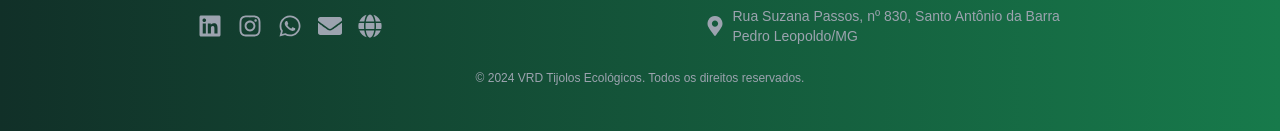
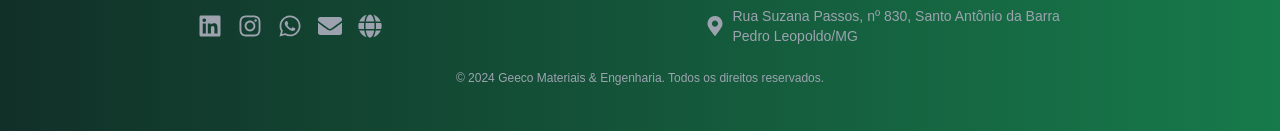
Before and after one commit to GustavoGFG/geeco-lp, a Next.js app: page / in a window 1280 px wide. Shown: the part 4808-4939 px from the top of the page. Built offline with nearby package versions, Linux system fonts and the light colour scheme.

Commit message:
faq changes

```diff
--- a/src/components/Faq.tsx
+++ b/src/components/Faq.tsx
@@ -155,18 +155,17 @@ export const FAQSection = () => {
       </div>
       <ContactSection
         socialLinks={{
-          linkedin: "https://www.linkedin.com/in/seu-linkedin",
-          instagram: "https://www.instagram.com/seu-instagram",
+          linkedin: "https://www.linkedin.com/company/geecomateriais/",
+          instagram: "https://www.instagram.com/geecomateriais/",
           whatsapp:
-            "https://api.whatsapp.com/send?phone=5531990647330&text=Olá, gostaria de saber mais sobre os tijolos ecológicos.",
-          email: "seu-email@dominio.com",
-          website: "https://www.vrdtijolosecologicos.com.br/",
+            "https://api.whatsapp.com/send?phone=553192834490&text=Olá, possuo um coproduto e gostaria de realizar uma avaliação do meu produto",
+          email: "comercial@geeco.com.br",
+          website: "https://geeco.com.br/",
         }}
-        addressLink="https://www.google.com/maps/search/Rua+Jos%C3%A9+Geraldo+Baeta+Neves,+n%C2%BA+121,+Galp%C3%A3o+15,+Bairro+Teot%C3%B4nio+Batista+de+Freitas,+Pedro+Leopoldo%2FMG/@-19.5920373,-44.0457547,17z?entry=ttu&g_ep=EgoyMDI0MTAyOS4wIKXMDSoASAFQAw%3D%3D"
-        address="Rua Suzana Passos, nº 830, Santo Antônio da Barra
-Pedro Leopoldo/MG"
-        companyName="VRD Tijolos Ecológicos"
-        hoverColor="hover:text-tradeoff-primary_contrast" // exemplo de cor de hover
+        addressLink="https://www.google.com/maps/search/Rua+Suzana+Passos,+n%C2%BA+830,+Santo+Ant%C3%B4nio+da+Barra+Pedro+Leopoldo%2FMG+-+CEP+33.257-010+Minas+Gerais+-+Brasil/@-19.6416584,-44.0558335,17z/data=!3m1!4b1?entry=ttu&g_ep=EgoyMDI0MTEwNi4wIKXMDSoASAFQAw%3D%3D"
+        address="Rua Suzana Passos, nº 830, Santo Antônio da Barra Pedro Leopoldo/MG"
+        companyName="Geeco Materiais & Engenharia"
+        hoverColor="hover:text-tradeoff-primary_contrast"
         textColor="text-gray-400"
       />
     </section>
```
